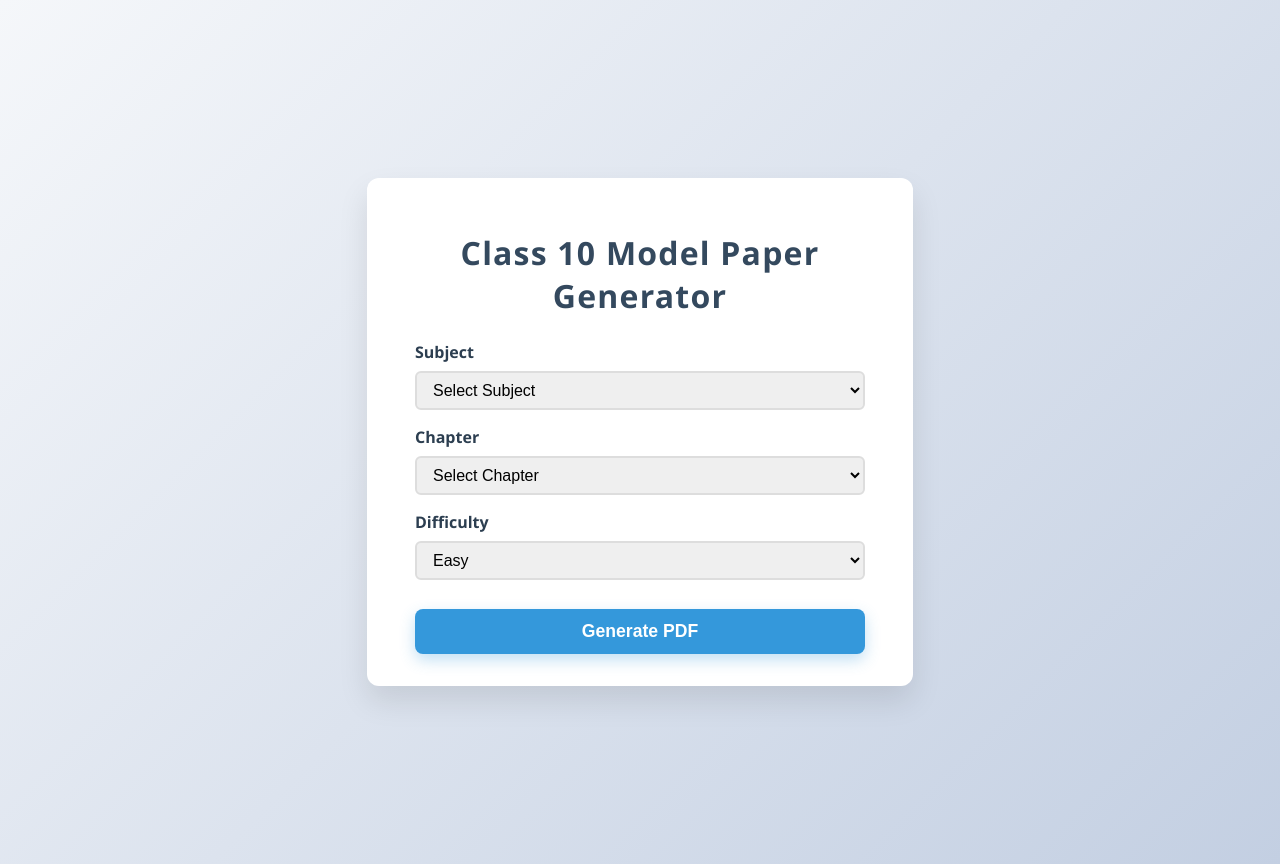
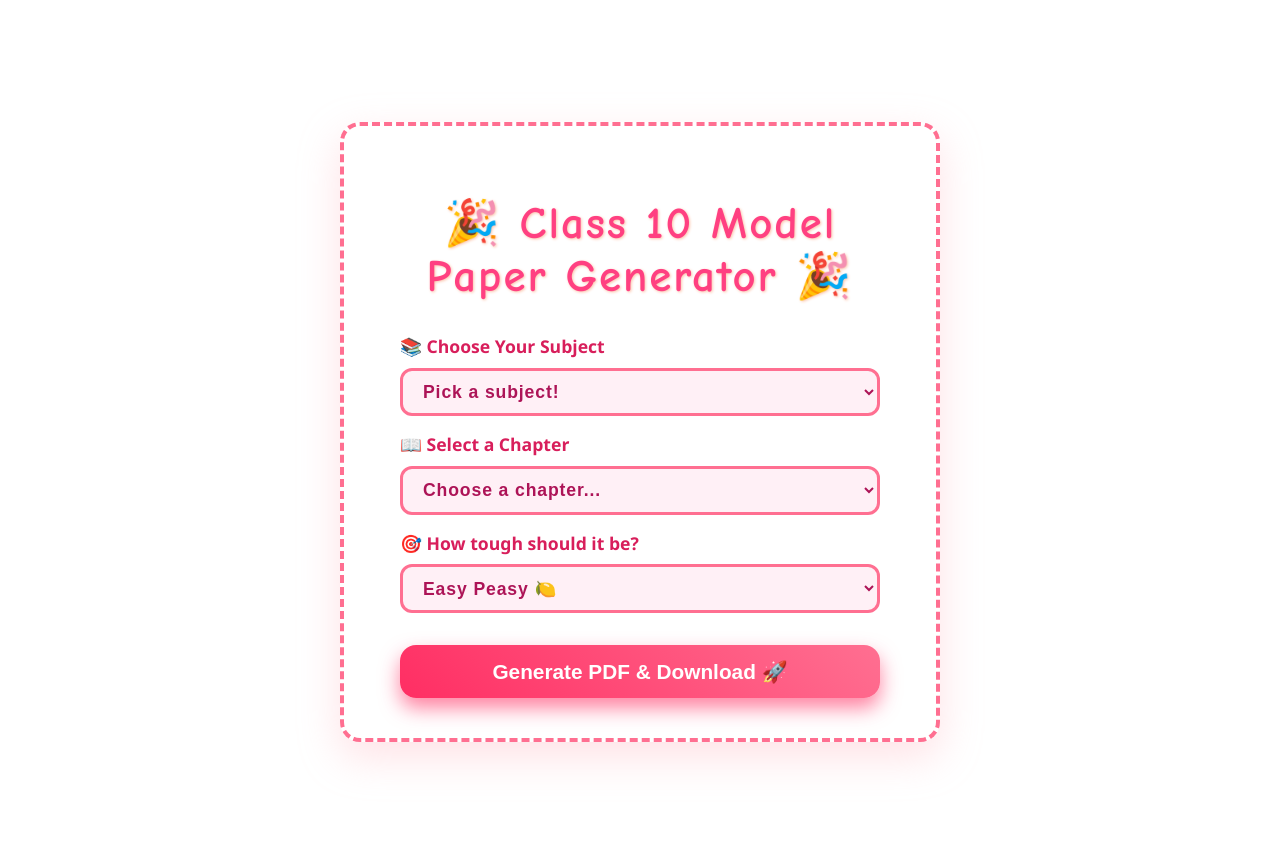
Before and after one commit to laxmanchowdary15/Perplexity_API_Project, a Flask app: page / in a window 1280 px wide. Run offline with Flask 3, Linux system fonts and the light colour scheme.

Commit message:
Paper friendly

```diff
--- a/app.py
+++ b/app.py
@@ -3,54 +3,76 @@
 from openai import OpenAI
 from fpdf import FPDF
 import io
-import re
 
 app = Flask(__name__)
 client = OpenAI(api_key=os.environ.get("PERPLEXITY_API_KEY"), base_url="https://api.perplexity.ai")
-
-def sanitize_text(text):
-    # Remove characters that can't be encoded in latin-1 (for FPDF)
-    return text.encode('latin-1', errors='ignore').decode('latin-1')
 
 def generate_paper(subject, chapter, difficulty):
     prompt = (f"Create a 30-mark model paper for class 10 {subject}, "
               f"{chapter} chapter, difficulty: {difficulty}. Structure as Section A (10x1), B (4x2), "
               "C (2x4), D (1x4), with suitable questions. Output in print-friendly text.")
     response = client.chat.completions.create(
-        model="sonar-pro",  # Use your valid model here
+        model="sonar-pro",
         messages=[{"role": "user", "content": prompt}]
     )
     return response.choices[0].message.content
 
+class ExamPaperPDF(FPDF):
+    def header(self):
+        self.set_font("Times", "B", 14)
+        self.cell(0, 10, "Class 10 Model Question Paper", align="C", ln=1)
+        self.ln(2)
+
+    def footer(self):
+        self.set_y(-15)
+        self.set_font("Times", "I", 8)
+        self.cell(0, 10, f"Page {self.page_no()}", align="C")
+
+    def chapter_title(self, title):
+        self.set_font("Times", "B", 12)
+        self.cell(0, 10, title, ln=1)
+        self.line(self.l_margin, self.get_y(), self.w - self.r_margin, self.get_y())
+        self.ln(4)
+
+    def question(self, num, text):
+        self.set_font("Times", "", 12)
+        self.multi_cell(0, 8, f"{num}. {text}")
+        self.ln(2)
+
+def create_exam_pdf(paper_text, subject, chapter):
+    pdf = ExamPaperPDF()
+    pdf.add_page()
+
+    pdf.chapter_title(f"Subject: {subject}    Chapter: {chapter}")
+
+    lines = paper_text.strip().split('\n')
+    question_num = 1
+    for line in lines:
+        line = line.strip()
+        if not line:
+            continue
+        pdf.question(question_num, line)
+        question_num += 1
+
+    return pdf.output(dest='S').encode('latin-1')
+
 @app.route('/', methods=['GET', 'POST'])
 def index():
     if request.method == 'POST':
-        subject = request.form['subject'].strip()
-        chapter = request.form['chapter'].strip()
+        subject = request.form['subject']
+        chapter = request.form['chapter']
         difficulty = request.form['difficulty']
-
         paper = generate_paper(subject, chapter, difficulty)
 
-        # Create PDF
-        pdf = FPDF()
-        pdf.add_page()
-        pdf.set_font("Arial", size=12)
+        pdf_content = create_exam_pdf(paper, subject, chapter)
 
-        for line in paper.split('\n'):
-            line = sanitize_text(line)
-            pdf.cell(0, 10, line, ln=1)
-
-        pdf_stream = io.BytesIO(pdf.output(dest='S').encode('latin-1'))
+        pdf_stream = io.BytesIO(pdf_content)
         pdf_stream.seek(0)
-
-        # Make filename safe by replacing spaces and non-alphanumeric with underscores
-        safe_subject = re.sub(r'\W+', '_', subject)
-        safe_chapter = re.sub(r'\W+', '_', chapter)
-        filename = f"{safe_subject}_{safe_chapter}_model_paper.pdf"
+        filename = f"{subject}_{chapter}.pdf".replace(" ", "_")
 
         return send_file(pdf_stream, as_attachment=True,
-                         download_name=filename, mimetype='application/pdf')
-
+                         download_name=filename,
+                         mimetype='application/pdf')
     return render_template('form.html')
 
 if __name__ == "__main__":
--- a/static/css/style.css
+++ b/static/css/style.css
@@ -1,69 +1,104 @@
+@import url('https://fonts.googleapis.com/css2?family=Comic+Neue:wght@700&display=swap');
+
 body {
   font-family: 'Segoe UI', Tahoma, Geneva, Verdana, sans-serif;
-  background: linear-gradient(135deg, #f5f7fa, #c3cfe2);
+  background: radial-gradient(circle at top left, #ffecd2, #fcb69f);
   margin: 0;
   padding: 2rem;
   display: flex;
   justify-content: center;
   align-items: center;
   min-height: 100vh;
+  background-image:
+    radial-gradient(#fff4 15%, transparent 16%),
+    radial-gradient(#fff4 15%, transparent 16%);
+  background-position: 0 0, 8px 8px;
+  background-size: 16px 16px;
 }
+
 .container {
   background: white;
-  padding: 2rem 3rem;
-  border-radius: 12px;
-  box-shadow: 0 15px 30px rgba(0,0,0,0.1);
+  padding: 2.5rem 3.5rem;
+  border-radius: 20px;
+  box-shadow: 0 15px 40px rgba(255, 182, 193, 0.4);
   width: 100%;
-  max-width: 450px;
+  max-width: 480px;
   animation: fadeIn 1s ease forwards;
+  border: 4px dashed #ff6f91;
 }
+
 h1 {
+  font-family: 'Comic Neue', cursive;
   text-align: center;
-  color: #34495e;
-  margin-bottom: 1.5rem;
-  letter-spacing: 1.2px;
+  color: #ff4081;
+  margin-bottom: 2rem;
+  letter-spacing: 2px;
+  font-size: 2.8rem;
+  text-shadow: 1px 1px 3px #fbc4ab;
+  user-select: none;
 }
+
 label {
   display: block;
-  margin: 1rem 0 0.5rem 0;
-  font-weight: 600;
-  color: #2c3e50;
+  margin: 1rem 0 0.6rem 0;
+  font-weight: 700;
+  color: #d81e5b;
+  font-size: 1.1rem;
+  cursor: pointer;
 }
+
 select, input[type="text"] {
   width: 100%;
-  padding: 0.5rem 0.75rem;
-  border: 2px solid #ddd;
-  border-radius: 6px;
-  font-size: 1rem;
-  transition: border-color 0.3s ease, box-shadow 0.3s ease;
+  padding: 0.65rem 1rem;
+  border: 3px solid #ff6f91;
+  border-radius: 12px;
+  font-size: 1.1rem;
+  transition: border-color 0.3s ease, box-shadow 0.4s ease;
   outline: none;
   box-sizing: border-box;
+  background: #fff0f6;
+  color: #ad1457;
+  font-weight: 600;
+  letter-spacing: 0.05em;
 }
+
+select:hover, input[type="text"]:hover {
+  border-color: #ff2e63;
+  box-shadow: 0 0 15px #ff2e63aa;
+}
+
 select:focus, input[type="text"]:focus {
-  border-color: #3498db;
-  box-shadow: 0 0 8px rgba(52, 152, 219, 0.5);
+  border-color: #ff2e63;
+  box-shadow: 0 0 20px #ff2e63dd;
 }
+
 button {
-  margin-top: 1.8rem;
+  margin-top: 2rem;
   width: 100%;
-  padding: 0.75rem;
+  padding: 0.9rem;
   border: none;
-  background: #3498db;
+  background: linear-gradient(45deg, #ff2e63, #ff6f91);
   color: white;
-  font-size: 1.1rem;
-  font-weight: 700;
-  border-radius: 8px;
+  font-size: 1.3rem;
+  font-weight: 900;
+  border-radius: 16px;
   cursor: pointer;
-  transition: background-color 0.3s ease, transform 0.2s ease;
-  box-shadow: 0 6px 15px rgba(52, 152, 219, 0.3);
+  transition: background-color 0.3s ease, transform 0.3s ease;
+  box-shadow: 0 10px 20px rgba(255, 46, 99, 0.6);
+  user-select: none;
 }
+
 button:hover {
-  background: #2980b9;
-  transform: translateY(-2px);
-  box-shadow: 0 10px 20px rgba(41, 128, 185, 0.4);
+  background: linear-gradient(45deg, #ff6f91, #ff2e63);
+  transform: scale(1.1) rotate(-3deg);
+  box-shadow: 0 14px 30px rgba(255, 46, 99, 0.8);
+}
+
+button:active {
+  transform: scale(0.95) rotate(0deg);
 }
 
 @keyframes fadeIn {
-  from {opacity: 0; transform: translateY(-15px);}
+  from {opacity: 0; transform: translateY(-20px);}
   to {opacity: 1; transform: translateY(0);}
 }
--- a/templates/form.html
+++ b/templates/form.html
@@ -1,31 +1,31 @@
 {% extends "base.html" %}
 
-{% block title %}Generate Model Paper{% endblock %}
+{% block title %}Generate Fun Model Paper 📝✨{% endblock %}
 
 {% block content %}
-<h1>Class 10 Model Paper Generator</h1>
+<h1>🎉 Class 10 Model Paper Generator 🎉</h1>
 <form method="post">
-  <label for="subject">Subject</label>
+  <label for="subject">📚 Choose Your Subject</label>
   <select name="subject" id="subject" required>
-    <option value="" disabled selected>Select Subject</option>
-    <option value="Maths">Maths</option>
-    <option value="Science">Science</option>
-    <option value="Social">Social</option>
-    <option value="English">English</option>
+    <option value="" disabled selected>Pick a subject!</option>
+    <option value="Maths">Maths ➗</option>
+    <option value="Science">Science 🔬</option>
+    <option value="Social">Social Studies 🌍</option>
+    <option value="English">English 📖</option>
   </select>
 
-  <label for="chapter">Chapter</label>
+  <label for="chapter">📖 Select a Chapter</label>
   <select name="chapter" id="chapter" required>
-    <option value="" disabled selected>Select Chapter</option>
+    <option value="" disabled selected>Choose a chapter...</option>
   </select>
 
-  <label for="difficulty">Difficulty</label>
+  <label for="difficulty">🎯 How tough should it be?</label>
   <select name="difficulty" id="difficulty" required>
-    <option value="easy">Easy</option>
-    <option value="moderate">Moderate</option>
-    <option value="difficult">Difficult</option>
+    <option value="easy">Easy Peasy 🍋</option>
+    <option value="moderate">Moderate 🎯</option>
+    <option value="difficult">Challenge Mode 💥</option>
   </select>
 
-  <button type="submit">Generate PDF</button>
+  <button type="submit">Generate PDF & Download 🚀</button>
 </form>
 {% endblock %}
```
